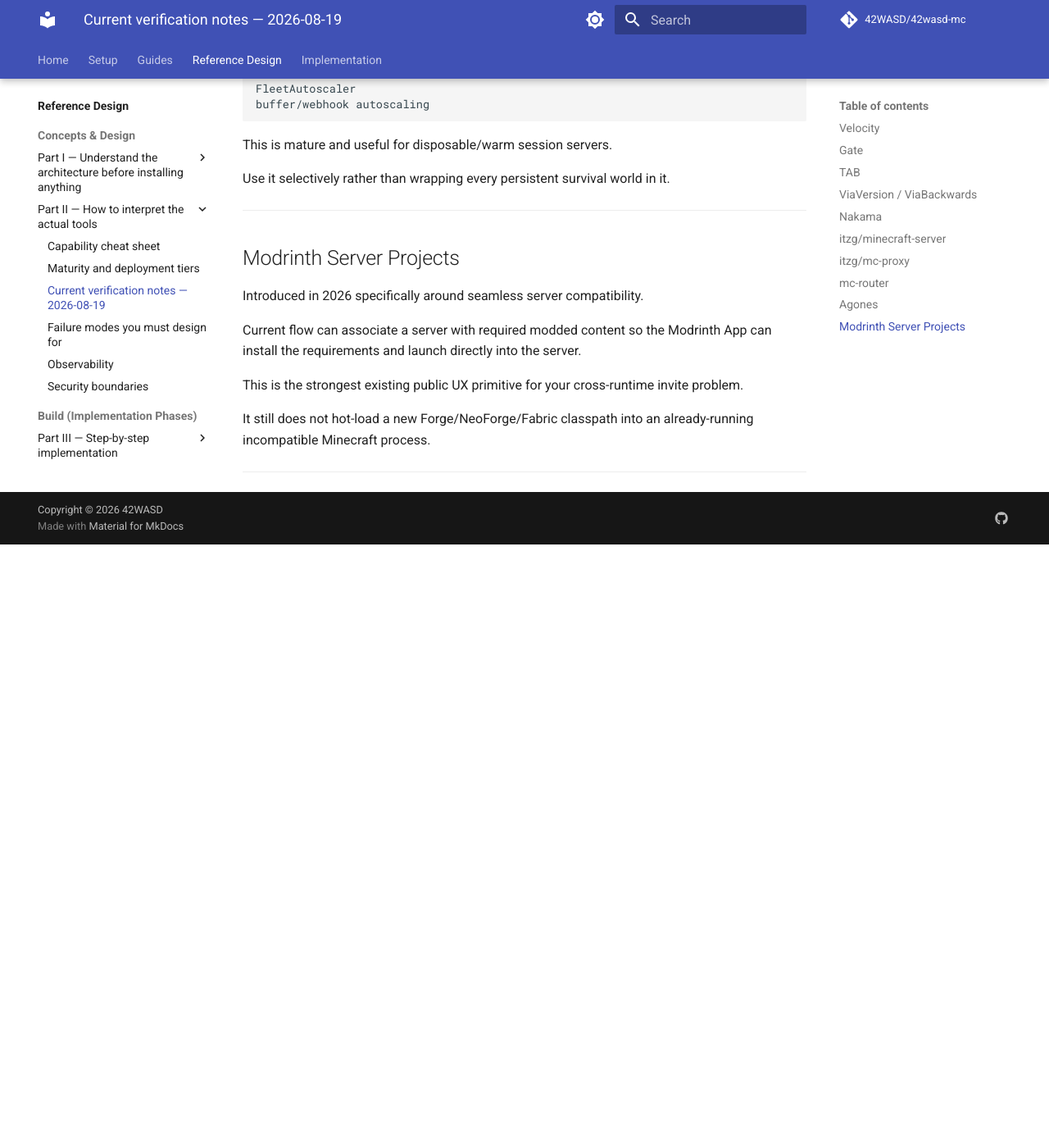
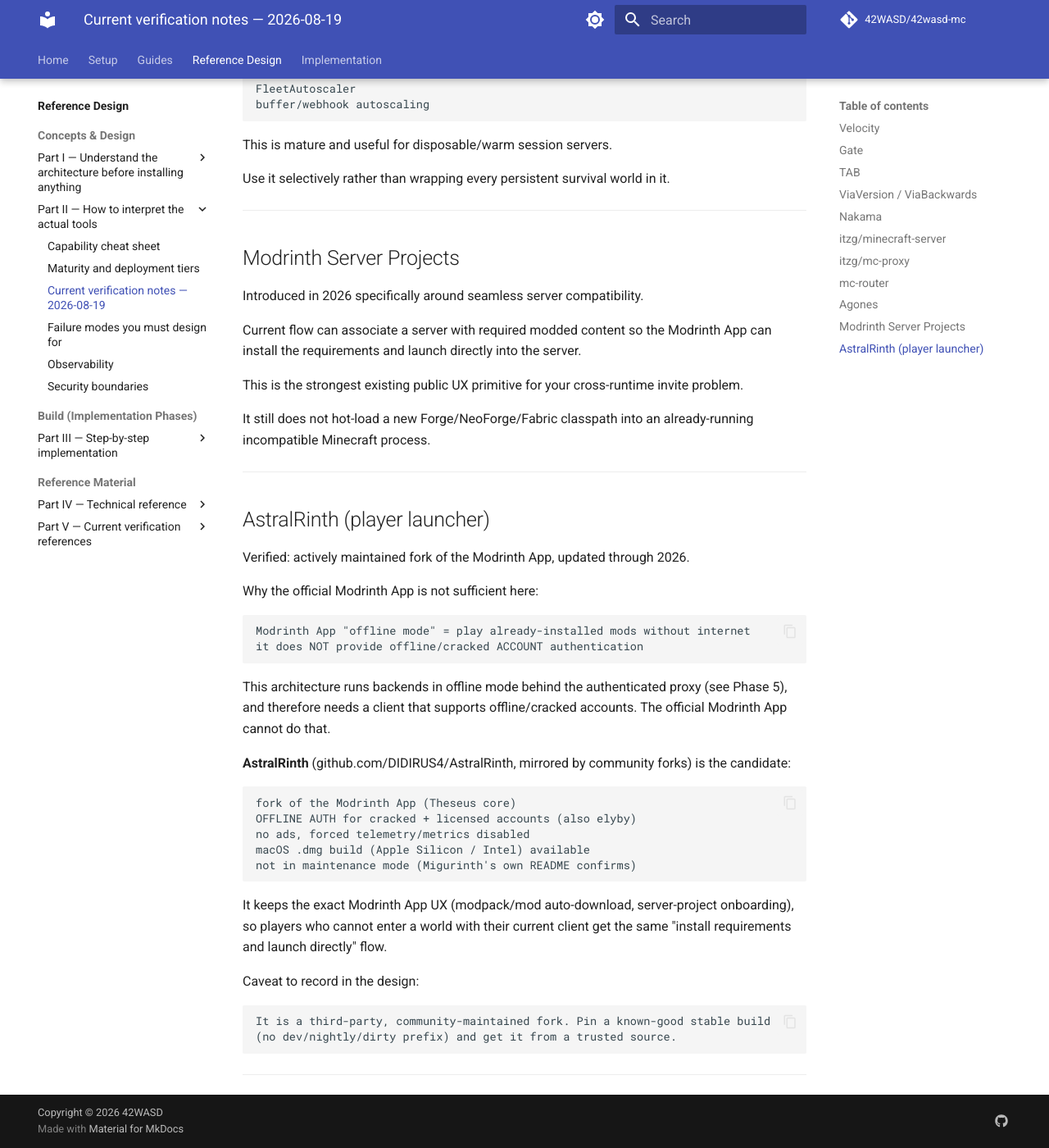
Before and after one commit to 42WASD/42wasd-mc, an MkDocs documentation site: the page built from docs/reference-design/background/02-how-to-interpret-the-actual-tools/02-13-current-verification-notes-2026-08-19/index.md, in a window 1280 px wide and 1400 px high, scrolled down 2858 px. Shown: the whole window at 82% size. Built offline with MkDocs 1.6.1 and Material for MkDocs 9.7.7, drawn with Linux system fonts in a browser that asks for light colours; comment, search, counter and statistics services are not loaded; before the commit the page ends 3522 px from its top, so only the background shows below that.

Commit message:
docs(reference-design): select AstralRinth as the player launcher
The architecture uses offline/cracked accounts behind the authenticated
proxy (Phase 5), but the official Modrinth App only supports offline mode
for already-installed mods and does not provide offline/cracked account
auth. AstralRinth is the actively-maintained (2026) Modrinth App fork that
adds offline auth (cracked + licensed + elyby), no ads, forced telemetry
disable, and a macOS .dmg build.

Documented in tool-stack, verification-notes, final architecture
recommendation, and Phase 8 fantasy runtime onboarding. Note the
third-party-fork caveat (pin stable, trusted source).

````diff
--- a/docs/reference-design/background/02-how-to-interpret-the-actual-tools/02-13-current-verification-notes-2026-08-19/index.md
+++ b/docs/reference-design/background/02-how-to-interpret-the-actual-tools/02-13-current-verification-notes-2026-08-19/index.md
@@ -149,3 +149,37 @@
 It still does not hot-load a new Forge/NeoForge/Fabric classpath into an already-running incompatible Minecraft process.
 
 ---
+
+## AstralRinth (player launcher)
+
+Verified: actively maintained fork of the Modrinth App, updated through 2026.
+
+Why the official Modrinth App is not sufficient here:
+
+```text
+Modrinth App "offline mode" = play already-installed mods without internet
+it does NOT provide offline/cracked ACCOUNT authentication
+```
+
+This architecture runs backends in offline mode behind the authenticated proxy (see Phase 5), and therefore needs a client that supports offline/cracked accounts. The official Modrinth App cannot do that.
+
+**AstralRinth** (github.com/DIDIRUS4/AstralRinth, mirrored by community forks) is the candidate:
+
+```text
+fork of the Modrinth App (Theseus core)
+OFFLINE AUTH for cracked + licensed accounts (also elyby)
+no ads, forced telemetry/metrics disabled
+macOS .dmg build (Apple Silicon / Intel) available
+not in maintenance mode (Migurinth's own README confirms)
+```
+
+It keeps the exact Modrinth App UX (modpack/mod auto-download, server-project onboarding), so players who cannot enter a world with their current client get the same "install requirements and launch directly" flow.
+
+Caveat to record in the design:
+
+```
+It is a third-party, community-maintained fork. Pin a known-good stable build
+(no dev/nightly/dirty prefix) and get it from a trusted source.
+```
+
+---
````
Also changed, not shown: docs/reference-design/background/01-understand-the-architecture-before-installing-anything/05-5-the-selected-tool-stack/index.md (+1 -0 lines), docs/reference-design/reference/05-current-verification-references/00-57-final-architecture-recommendation/index.md (+1 -0 lines), 1 other file.
